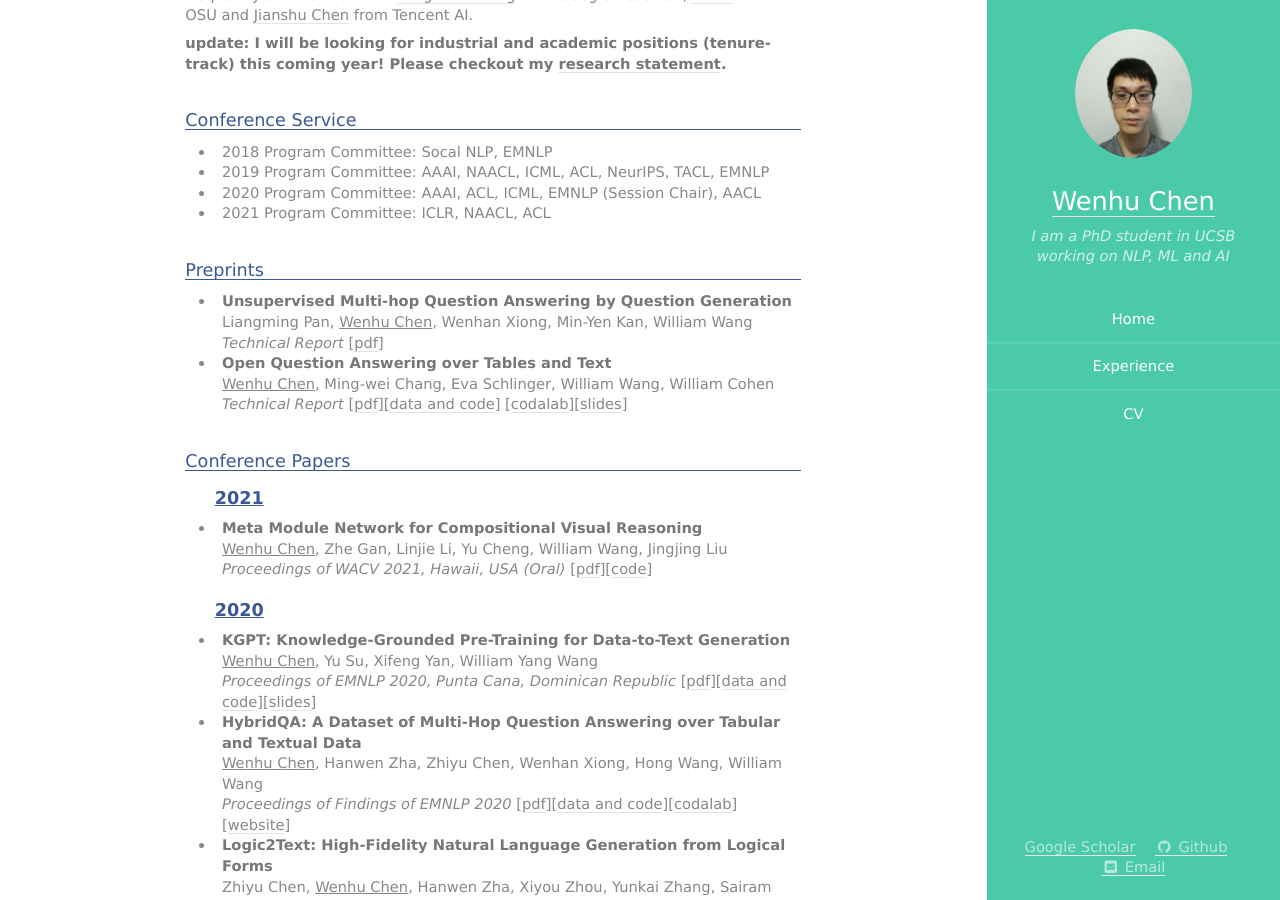
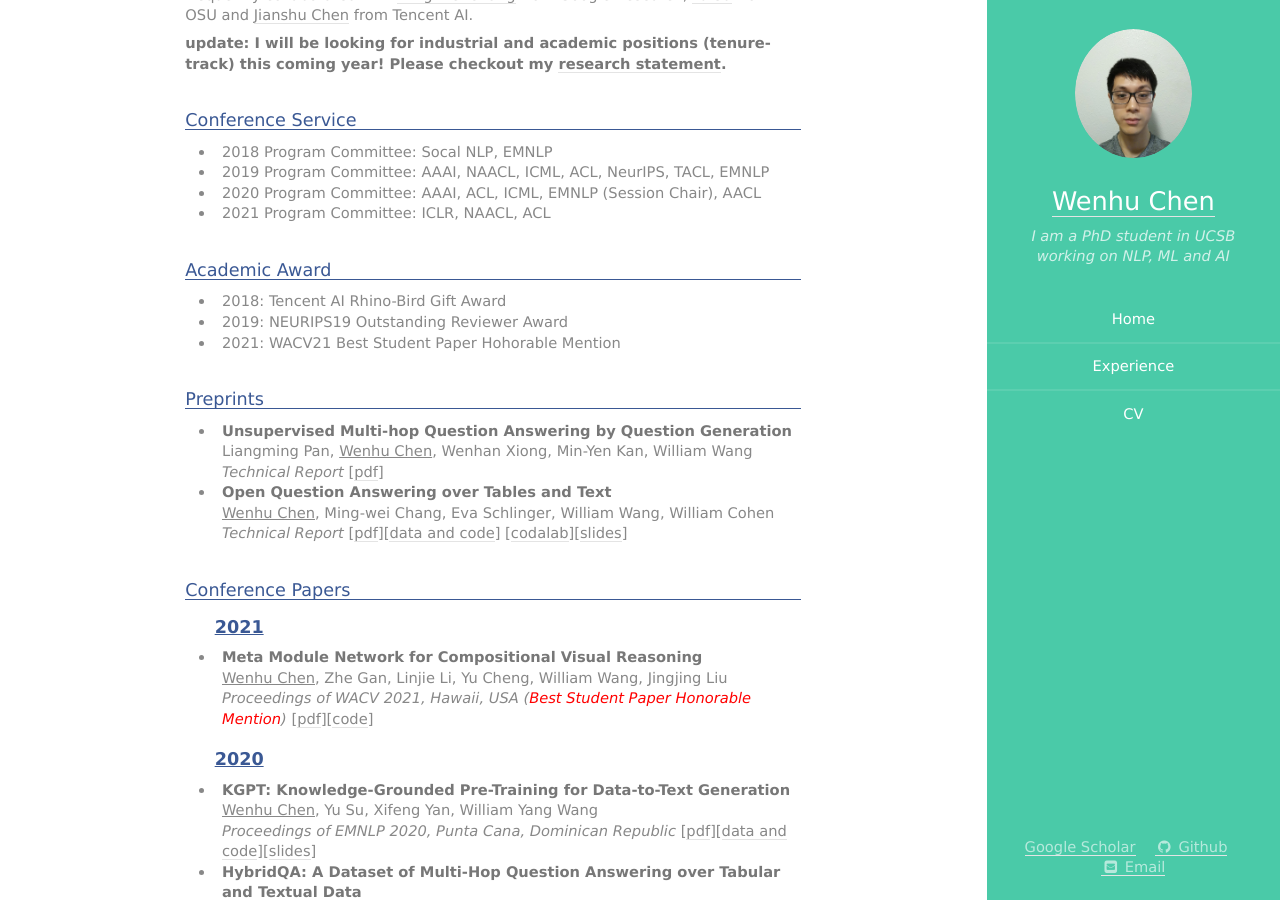
Before and after one commit to wenhuchen/wenhuchen.github.io, a Jekyll site: the page built from index.html, in a window 1280 px wide and 900 px high, scrolled down 219 px. Built offline with Jekyll 4.4.1, drawn with Linux system fonts in a browser that asks for light colours.

Commit message:
update image

```diff
--- a/index.html
+++ b/index.html
@@ -38,6 +38,15 @@ ul {
 </div>
 
 <div class="container">
+    <h3>Academic Award</h3>
+    <ul>
+    <li> 2018: Tencent AI Rhino-Bird Gift Award </li>
+    <li> 2019: NEURIPS19 Outstanding Reviewer Award </li>
+    <li> 2021: WACV21 Best Student Paper Hohorable Mention </li>
+    </ul>
+</div>
+
+<div class="container">
     <h3>Preprints</h3>
     <ul>
         <li>
@@ -60,7 +69,7 @@ ul {
         <li>
             <strong> Meta Module Network for Compositional Visual Reasoning <a span style="color: #009900;"></a></strong><br>
             <u>Wenhu Chen</u>, Zhe Gan, Linjie Li, Yu Cheng, William Wang, Jingjing Liu <br>
-            <em>Proceedings of WACV 2021, Hawaii, USA (Oral)</em> [<a href="https://arxiv.org/abs/1910.03230">pdf</a>][<a href="https://github.com/wenhuchen/Meta-Module-Network">code</a>]
+            <em>Proceedings of WACV 2021, Hawaii, USA (<font color='red'>Best Student Paper Honorable Mention</font>)</em> [<a href="https://arxiv.org/abs/1910.03230">pdf</a>][<a href="https://github.com/wenhuchen/Meta-Module-Network">code</a>]
         </li>
 
         <h4><u>2020</u></h4>
```
Also changed, not shown: 1 other file.
